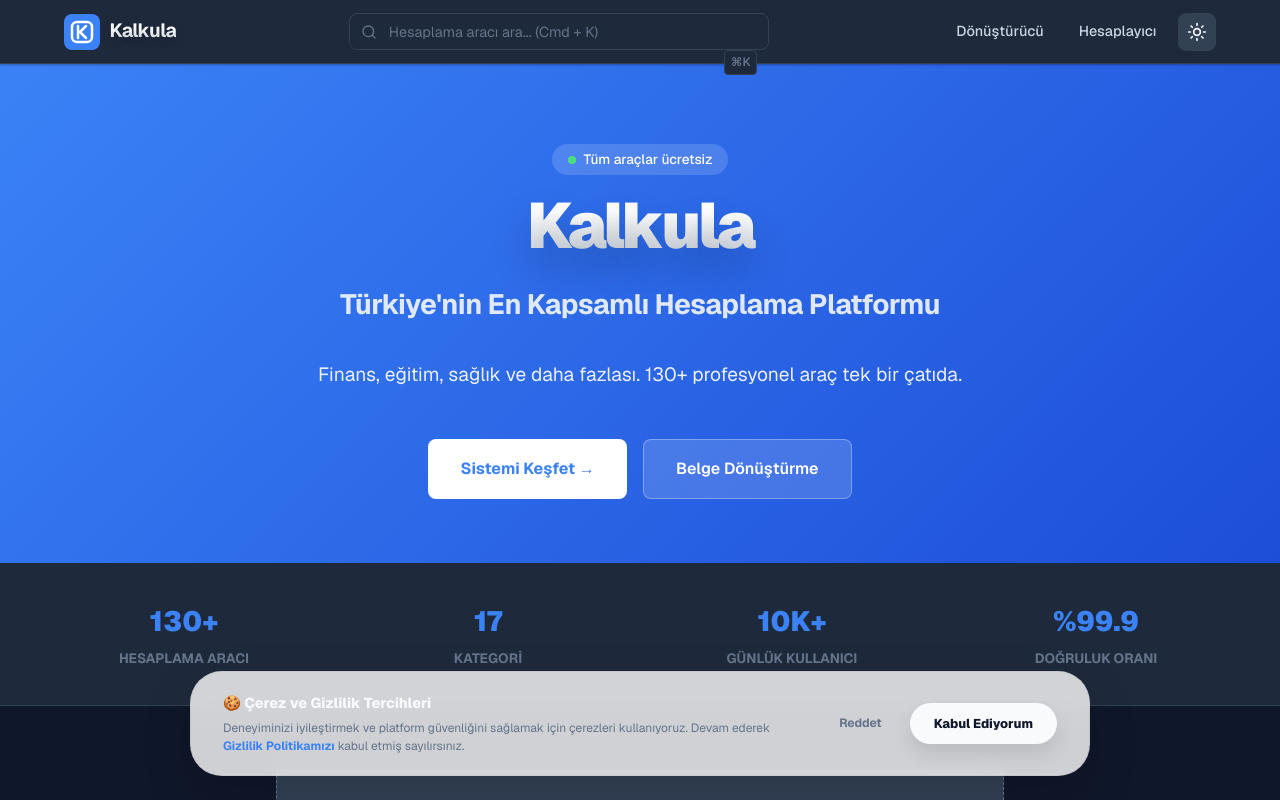
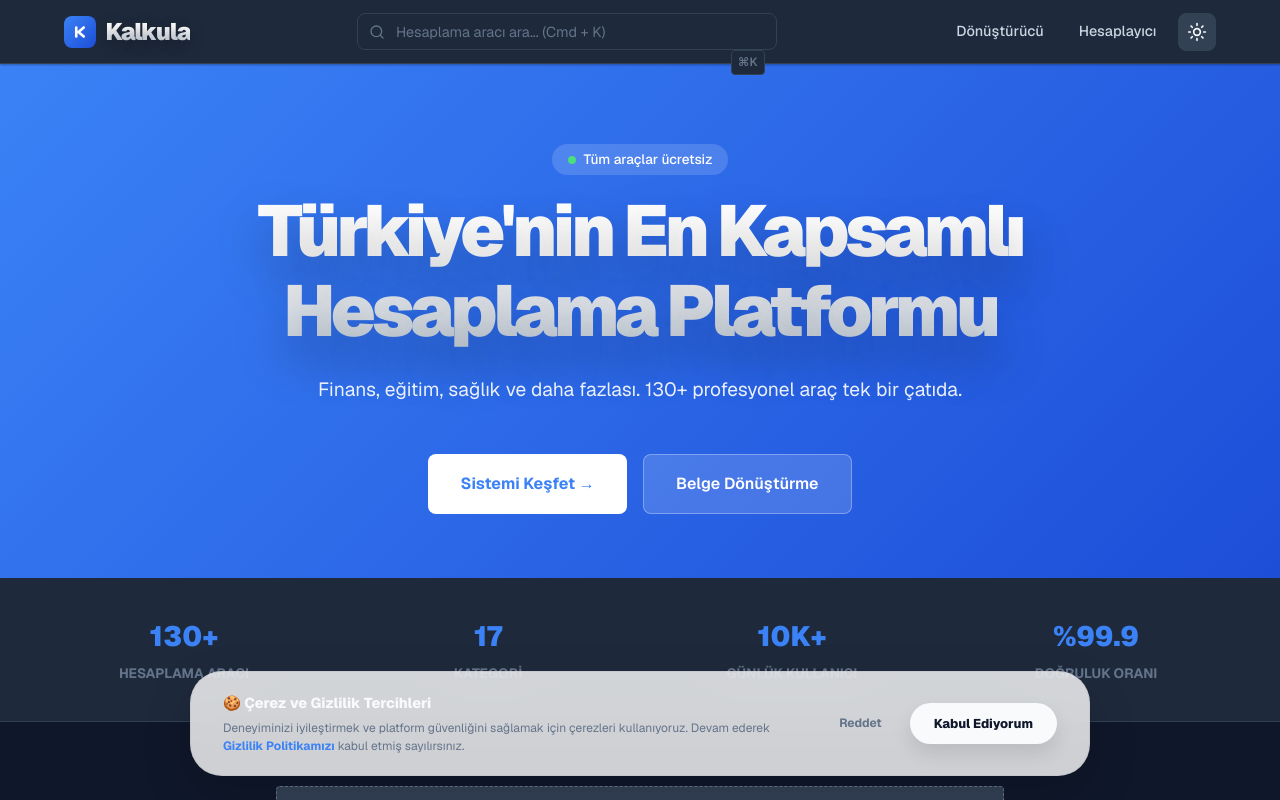
Before and after one commit to Mefeuzunn/kalkula.com, a Next.js app: page / in a window 1280 px wide. Shown: the top 800 px of the page. Built offline with nearby package versions, Linux system fonts and the light colour scheme.

Commit message:
feat: enhance brand styling to match visual reference (dolgulu look)

```diff
--- a/src/app/page.tsx
+++ b/src/app/page.tsx
@@ -55,21 +55,18 @@
             Tüm araçlar ücretsiz
           </div>
           <h1 style={{
-            fontSize: "4rem",
+            fontSize: "4.5rem",
             fontWeight: 900,
-            marginBottom: "1.25rem",
+            marginBottom: "1.5rem",
             lineHeight: 1.1,
-            letterSpacing: "-0.05em",
-            background: "linear-gradient(to bottom, #ffffff 30%, #cbd5e1 100%)",
+            letterSpacing: "-0.06em",
+            background: "linear-gradient(to bottom, #ffffff 40%, #cbd5e1 100%)",
             WebkitBackgroundClip: "text",
             WebkitTextFillColor: "transparent",
-            textShadow: "0 20px 40px rgba(0,0,0,0.2)"
+            textShadow: "0 25px 50px rgba(0,0,0,0.25)"
           }}>
-            Kalkula
+            Türkiye&apos;nin En Kapsamlı<br />Hesaplama Platformu
           </h1>
-          <h2 style={{ fontSize: "1.75rem", fontWeight: 700, color: "rgba(255,255,255,0.85)", marginBottom: "2rem", letterSpacing: "-0.02em" }}>
-            Türkiye&apos;nin En Kapsamlı Hesaplama Platformu
-          </h2>
           <p style={{ fontSize: "1.2rem", color: "rgba(255,255,255,0.9)", maxWidth: "650px", margin: "0 auto 3rem", lineHeight: 1.7 }}>
             Finans, eğitim, sağlık ve daha fazlası. {calculators.length}+ profesyonel araç tek bir çatıda.
           </p>
@@ -150,7 +147,7 @@
         <h1 style={{
           fontSize: "2.75rem",
           fontWeight: 900,
-          marginBottom: "0.75rem",
+          marginBottom: "1rem",
           lineHeight: 1.1,
           letterSpacing: "-0.06em",
           background: "linear-gradient(to bottom, #ffffff 40%, #cbd5e1 100%)",
@@ -158,10 +155,10 @@
           WebkitTextFillColor: "transparent",
           textShadow: "0 15px 30px rgba(0,0,0,0.2)"
         }}>
-          Kalkula
+          Türkiye&apos;nin En Kapsamlı<br />Hesaplama Platformu
         </h1>
-        <p style={{ fontSize: "1rem", color: "rgba(255,255,255,0.9)", maxWidth: "300px", margin: "0 auto 2rem", lineHeight: 1.6 }}>
-          Profesyonel hesaplama araçları tek bir çatıda.
+        <p style={{ fontSize: "1.1rem", color: "rgba(255,255,255,0.9)", maxWidth: "300px", margin: "0 auto 2.5rem", lineHeight: 1.6, fontWeight: 500 }}>
+          Kalkula profesyonel araçları ile hayatınızı kolaylaştırın.
         </p>
 
         {/* Quick Access Circles (Instagram/App style) - Now styled for the new hero */}
--- a/src/components/Navbar.tsx
+++ b/src/components/Navbar.tsx
@@ -63,18 +63,29 @@
       <div className={`container ${styles.navContainer}`}>
         {/* Logo */}
         <Link href="/" className={styles.logo}>
-          <div className={styles.logoIcon}>
-            <svg width="24" height="24" viewBox="0 0 24 24" fill="none" xmlns="http://www.w3.org/2000/svg">
-              <rect x="2" y="2" width="20" height="20" rx="5" stroke="currentColor" strokeWidth="2.5" fill="var(--accent-glow)" />
-              <path d="M8 6v12M16 6l-6 6 6 6" stroke="currentColor" strokeWidth="2.5" strokeLinecap="round" strokeLinejoin="round" />
+          <div className={styles.logoIcon} style={{
+            background: "linear-gradient(135deg, var(--accent-primary) 0%, #1d4ed8 100%)",
+            borderRadius: "8px",
+            width: "32px",
+            height: "32px",
+            display: "flex",
+            alignItems: "center",
+            justifyContent: "center",
+            boxShadow: "0 4px 12px var(--accent-primary-glow)"
+          }}>
+            <svg width="18" height="18" viewBox="0 0 24 24" fill="none" xmlns="http://www.w3.org/2000/svg">
+               <path d="M7 6v12M17 6l-7 6 7 6" stroke="white" strokeWidth="3.5" strokeLinecap="round" strokeLinejoin="round" />
             </svg>
           </div>
           <span className={styles.logoText} style={{
-            background: "linear-gradient(to bottom, #ffffff 40%, #cbd5e1 100%)",
+            fontSize: "1.5rem",
+            fontWeight: 900,
+            background: "linear-gradient(to bottom, #ffffff 30%, #cbd5e1 100%)",
             WebkitBackgroundClip: "text",
             WebkitTextFillColor: "transparent",
-            textShadow: "0 4px 12px rgba(0,0,0,0.15)",
-            letterSpacing: "-0.03em"
+            textShadow: "0 4px 15px rgba(0,0,0,0.25)",
+            lineHeight: 1,
+            letterSpacing: "-0.05em"
           }}>Kalkula</span>
         </Link>
 
```
